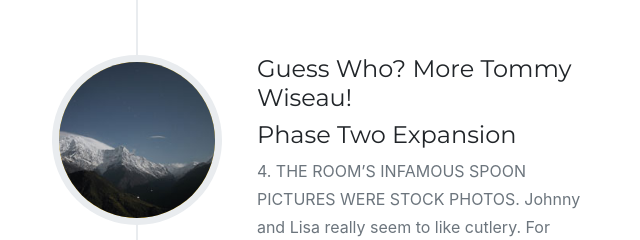
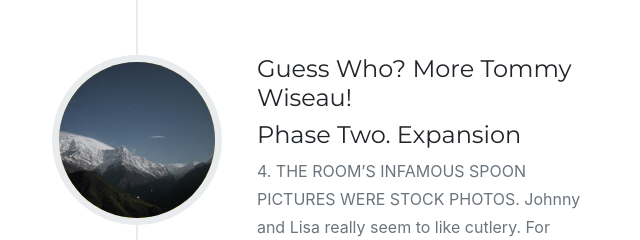
Before and after one commit to the-poon-raccoon/tommy-final, a website with bundled scripts: page index.html in a window 1280 px wide. Shown: the part 6460-6700 px from the top of the page, 503-1143 px from the left. Built offline with nearby package versions, Linux system fonts and the light colour scheme; files whose address does not match are found by name; a web font is replaced by a local one.

Commit message:
Update index.html

```diff
--- a/index.html
+++ b/index.html
@@ -326,7 +326,7 @@ Throughout the film, Mark is having an affair with Johnny’s fiancée, Lisa. Or
               <div class="timeline-panel">
                 <div class="timeline-heading">
                   <h4>Guess Who? More Tommy Wiseau!</h4>
-                  <h4 class="subheading">Phase Two Expansion</h4>
+                  <h4 class="subheading">Phase Two. Expansion</h4>
                 </div>
                 <div class="timeline-body">
                   <p class="text-muted">4. THE ROOM’S INFAMOUS SPOON PICTURES WERE STOCK PHOTOS.
```
